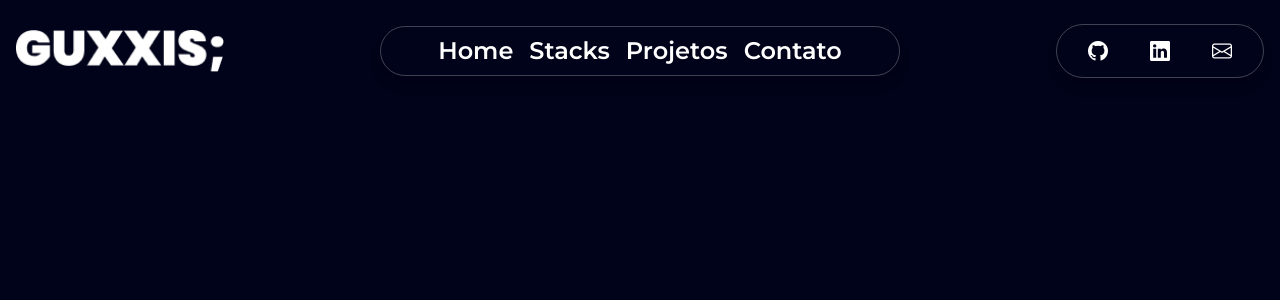
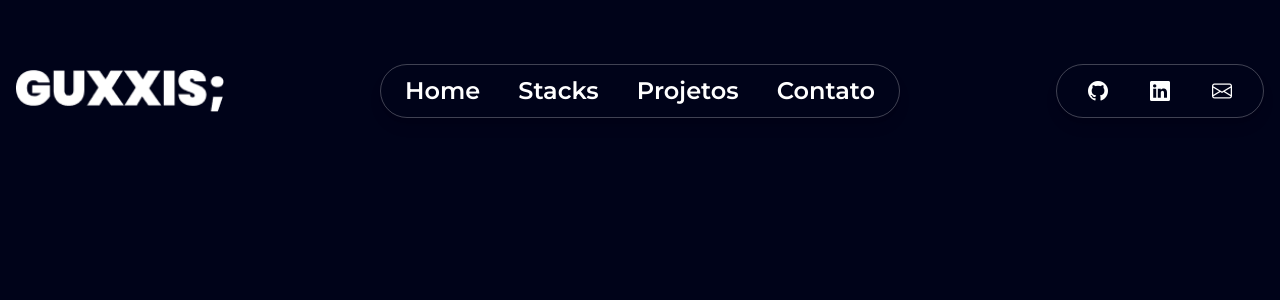
Before and after one commit to Guxxis/portfolio, an Angular app: page / in a window 1280 px wide. Shown: the top 300 px of the page. Built offline with nearby package versions, Linux system fonts and the light colour scheme.

Commit message:
style: responsive header

```diff
--- a/src/app/components/header/header.html
+++ b/src/app/components/header/header.html
@@ -1,15 +1,16 @@
 <header class="
         w-full
-        transition-all ease-in-out duration-200"
-    [ngClass]="isFixed?'fixed top-0 bg-linear-to-r/srgb from-[#070A21] to-[#14182F] ':'static'">
+        transition-all ease-in-out duration-400"
+        [ngClass]="isFixed
+        ?'fixed mt-0 translate-y-0 bg-linear-to-r/srgb from-[#070A21] to-[#14182F] '
+        :'static mt-10 bg-linear-to-r/srgb from-[#070A21] to-[#14182F] md:bg-none'">
 
     <div class="
             flex
             static
             justify-between items-center gap-5
             mx-auto px-4 py-6
-            bg-linear-to-r/srgb from-[#070A21] to-[#14182F]
-            md:bg-none md:max-w-[1440px]">
+            md:max-w-[1440px]">
 
         <img src="logo.png" alt="logo" class="md:w-2/12">
 
@@ -20,26 +21,28 @@
 
         <div class="
             md:flex
-            md:static absolute left-0 -z-[1] md:z-auto
+            md:static absolute left-0 -z-10 md:z-auto
             justify-center items-center
-            w-full md:w-5/12 p-2 pb-8 md:p-2
-            md:leading-5
+            w-full md:w-5/12 p-2 pb-8 md:p-4
             md:rounded-full rounded-b-3xl
             md:border-white/25 md:bg-none bg-linear-to-r/srgb from-[#070A21] to-[#14182F]
             md:shadow-lg
             md:translate-y-0 md:transition-none transition-all ease-in duration-300"
-            [ngClass]="isOpenMenu?'translate-y-[8rem] pointer-events-auto':'translate-y-[calc(-100%)] pointer-events-none'"
-            [ngClass]="isFixed?'md:border-none':'md:border'">
-            <nav>
-                <ul class="
-                        flex w-full
-                        md:flex-row flex-col justify-center items-center gap-4
-                        font-montserrat md:text-2xl text-md font-semibold ">
-                    <li><a href="">Home</a></li>
-                    <li><a href="">Stacks</a></li>
-                    <li><a href="">Projetos</a></li>
-                    <li><a href="">Contato</a></li>
-                </ul>
+            [ngClass]="{
+            'translate-y-[8rem] pointer-events-auto':isOpenMenu,
+            '-translate-y-full pointer-events-none':!isOpenMenu,
+            'md:border-none':isFixed,
+            'md:border':!isFixed
+        }">
+            <nav class="
+                flex
+                w-full px-2
+                md:flex-row flex-col justify-center md:justify-between items-center gap-4
+                font-montserrat md:text-2xl text-md font-semibold md:leading-5">
+                <a href="">Home</a>
+                <a href="">Stacks</a>
+                <a href="">Projetos</a>
+                <a href="">Contato</a>
             </nav>
         </div>
 
--- a/src/app/components/header/header.ts
+++ b/src/app/components/header/header.ts
@@ -21,6 +21,6 @@ export class Header {
 
   @HostListener('window:scroll', [])
   onScroll() {
-    this.isFixed = window.scrollY > 50;
+    this.isFixed = window.scrollY > 200;
   }
 }
```
